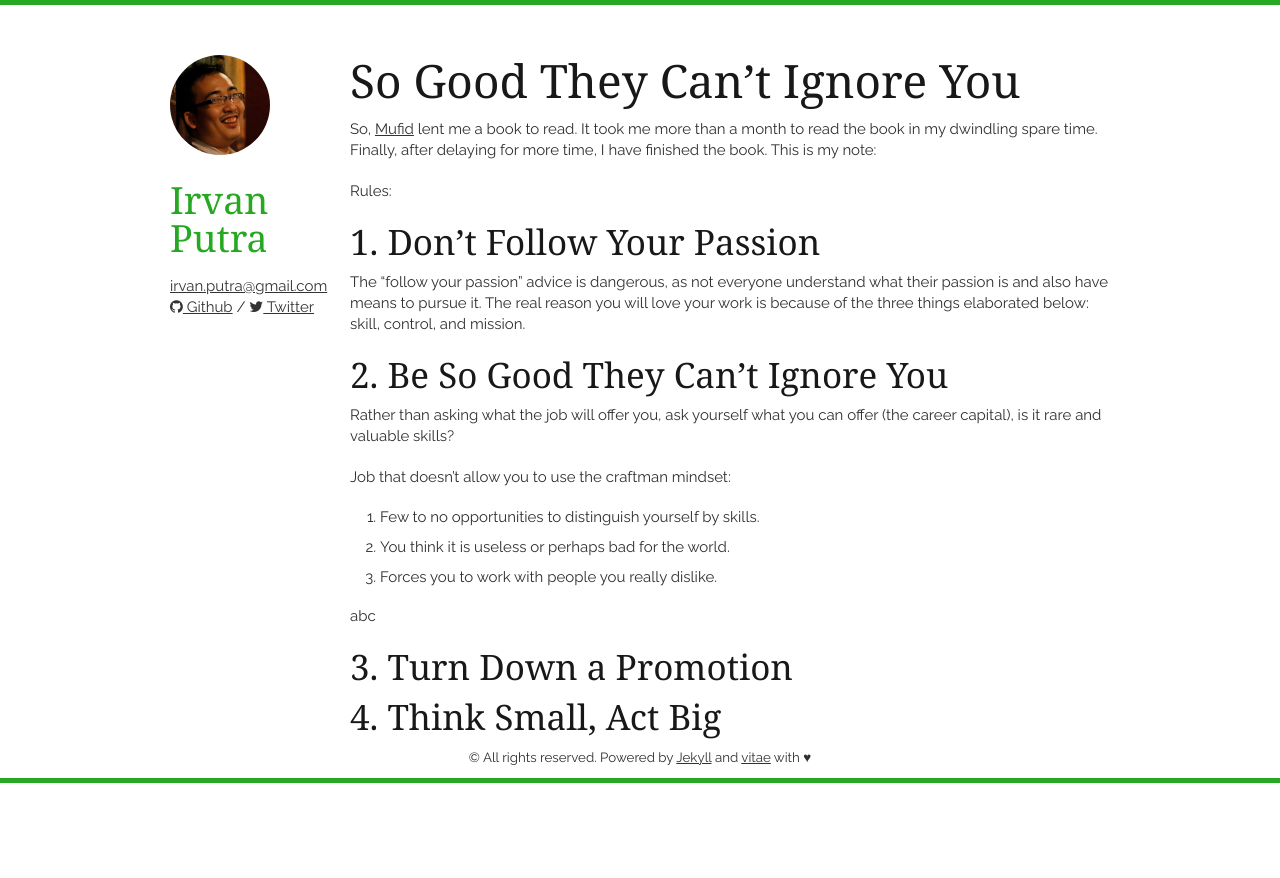
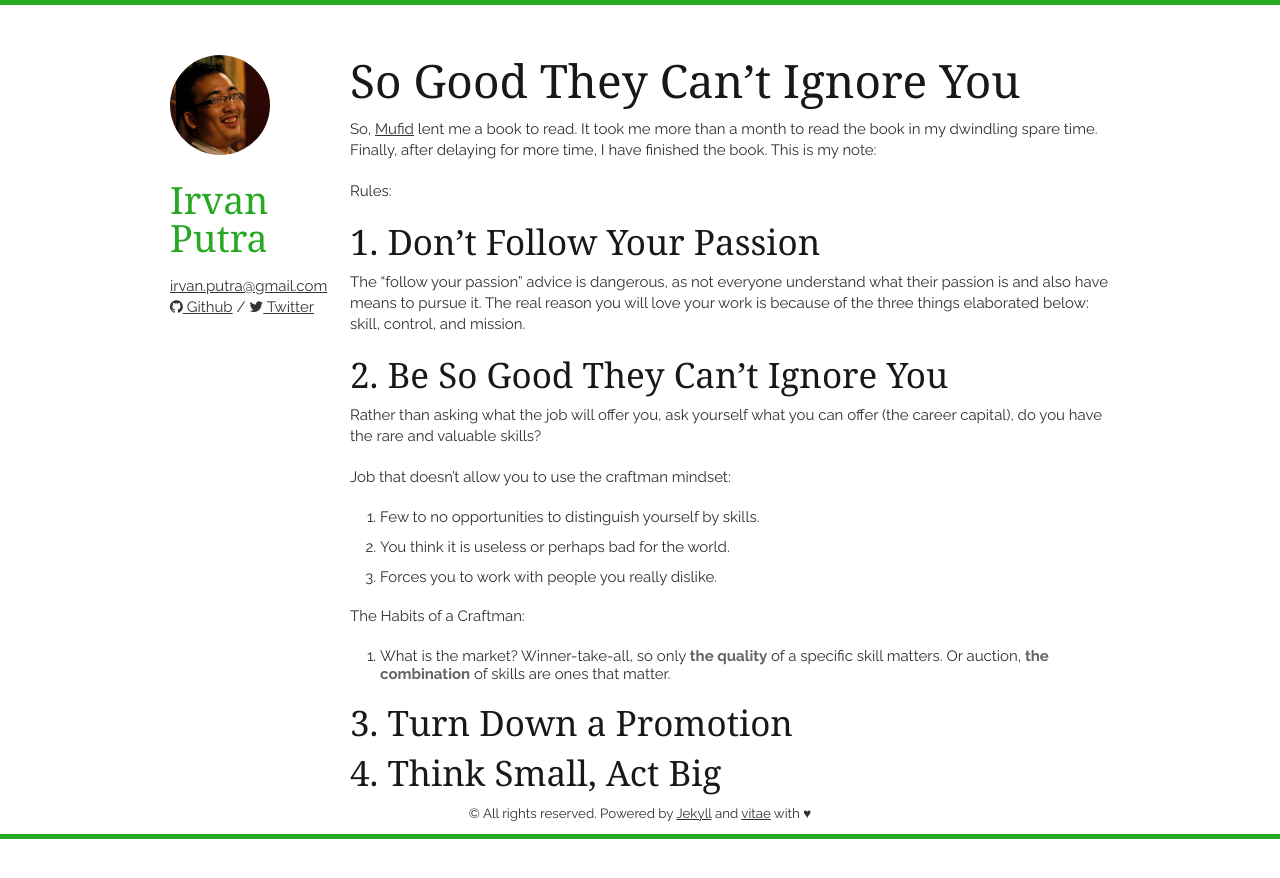
Before and after one commit to irvansemestanya/vandeput.github.io, a Jekyll site: the page built from so-good.md, in a window 1280 px wide. Shown: the top 878 px of the page. Built offline with Jekyll 4.4.1, drawn with Linux system fonts in a browser that asks for light colours; nearby versions of some CDN libraries.

Commit message:
Update so-good.md

```diff
--- a/so-good.md
+++ b/so-good.md
@@ -15,7 +15,7 @@ The "follow your passion" advice is dangerous, as not everyone understand what t
 
 ## 2. Be So Good They Can't Ignore You
 
-Rather than asking what the job will offer you, ask yourself what you can offer (the career capital), is it rare and valuable skills?
+Rather than asking what the job will offer you, ask yourself what you can offer (the career capital), do you have the rare and valuable skills?
 
 Job that doesn't allow you to use the craftman mindset:
 
@@ -23,7 +23,9 @@ Job that doesn't allow you to use the craftman mindset:
 2. You think it is useless or perhaps bad for the world.
 3. Forces you to work with people you really dislike.
 
-abc
+The Habits of a Craftman:
+
+1. What is the market? Winner-take-all, so only _the quality_ of a specific skill matters. Or auction, _the combination_ of skills are ones that matter.
 
 ## 3. Turn Down a Promotion
 
```
